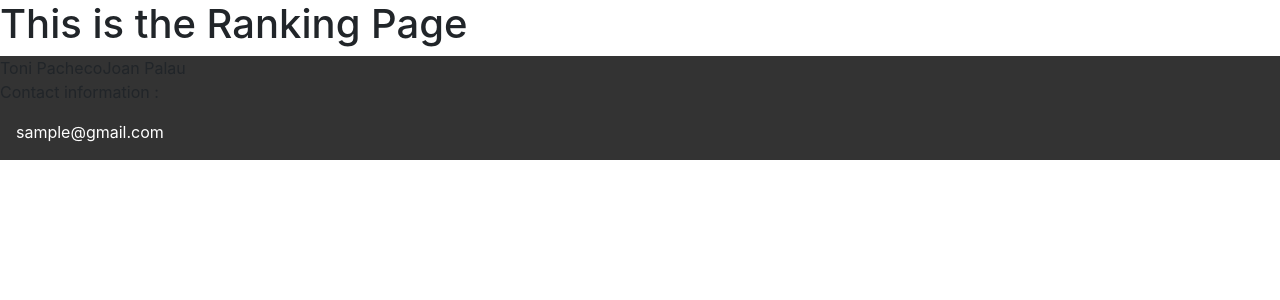
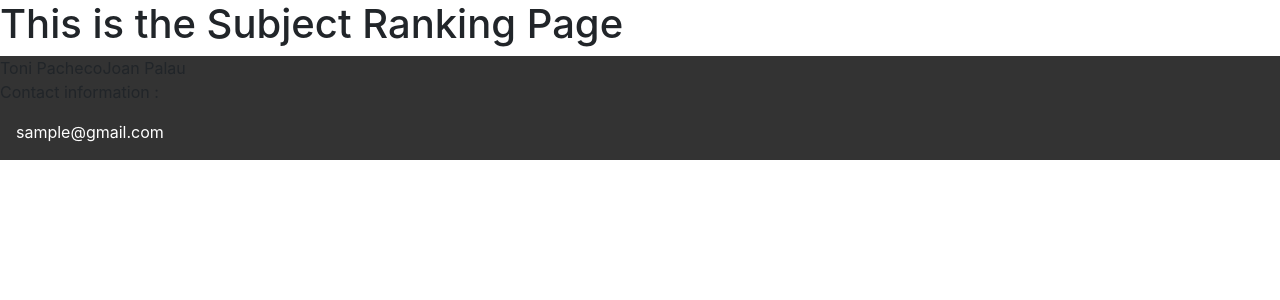
Before and after one commit to ToniPF/DegreeVoting, a Django app: page /subjects-ranking/ in a window 1280 px wide. Shown: the part 64-364 px from the top of the page. Run offline with Django 3.2, Linux system fonts and the light colour scheme; some libraries are stand-ins or nearby versions.

Commit message:
Start displaying subjects

```diff
--- a/degree_voting/polls/templates/polls/ranking.html
+++ b/degree_voting/polls/templates/polls/ranking.html
@@ -1,6 +1,20 @@
 {% extends "polls/base.html" %}
 {% block content%}
 
-<h1>This is the Ranking Page</h1>
+<!-- <h1>This is the Ranking Page</h1> -->
+<h1>This is the {{ title }} Page</h1>
+
+    {% for best in best_qualifies %}
+        <article class="media content-section">
+          <div class="media-body">
+            <div class="article-metadata">
+              <a class="mr-2" href="#">{{ best.subject_id.code }}</a>
+              <small class="text-muted"> Mark: {{ best.mark }}</small>
+            </div>
+            <h2><a class="article-title" href="#">{{ best.subject_id.title }}</a></h2>
+            <p class="article-content">{{ best.subject_id.description }}</p>
+          </div>
+        </article>
+    {% endfor %}
 
 {% endblock content%}
```
